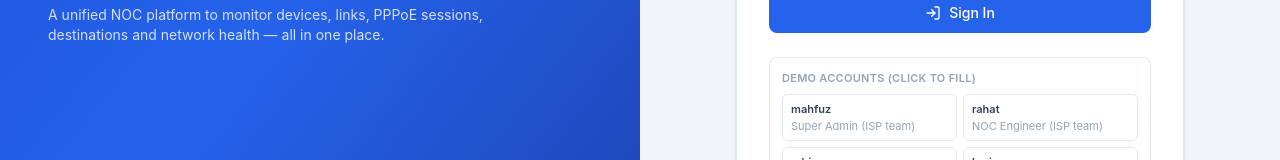
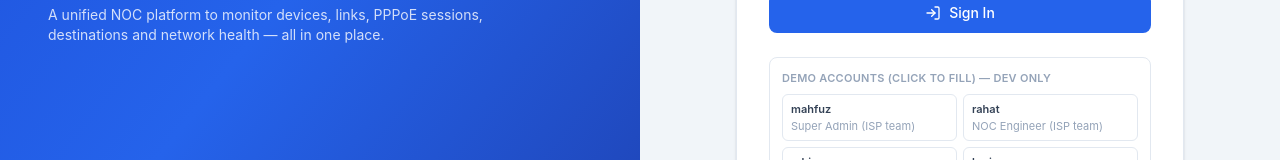
Before and after one commit to mahfuztitas01/mahfuz-titas-noc, a React (Vite) app: page /login in a window 1280 px wide. Shown: the part 444-604 px from the top of the page. Built offline with nearby package versions, Linux system fonts and the light colour scheme.

Commit message:
Hide demo accounts in production build

```diff
--- a/src/pages/Login.jsx
+++ b/src/pages/Login.jsx
@@ -122,9 +122,10 @@ export default function Login() {
         </Button>
       </form>
 
-      {/* Demo accounts */}
+      {/* Demo accounts — shown ONLY in local development, never on the deployed site */}
+      {import.meta.env.DEV && (
         <div className="mt-6 rounded-lg border border-slate-200 p-3 dark:border-noc-border">
-        <p className="mb-2 text-[11px] font-semibold uppercase tracking-wide text-slate-400">Demo accounts (click to fill)</p>
+          <p className="mb-2 text-[11px] font-semibold uppercase tracking-wide text-slate-400">Demo accounts (click to fill) — dev only</p>
           <div className="grid grid-cols-2 gap-1.5">
             {DEMO.map((d) => (
               <button
@@ -139,6 +140,7 @@ export default function Login() {
             ))}
           </div>
         </div>
+      )}
 
       <p className="mt-6 text-center text-xs text-slate-400">
         {BRAND.name} — {BRAND.statement}
```
Lines whose indentation alone changed are shown as unchanged.
